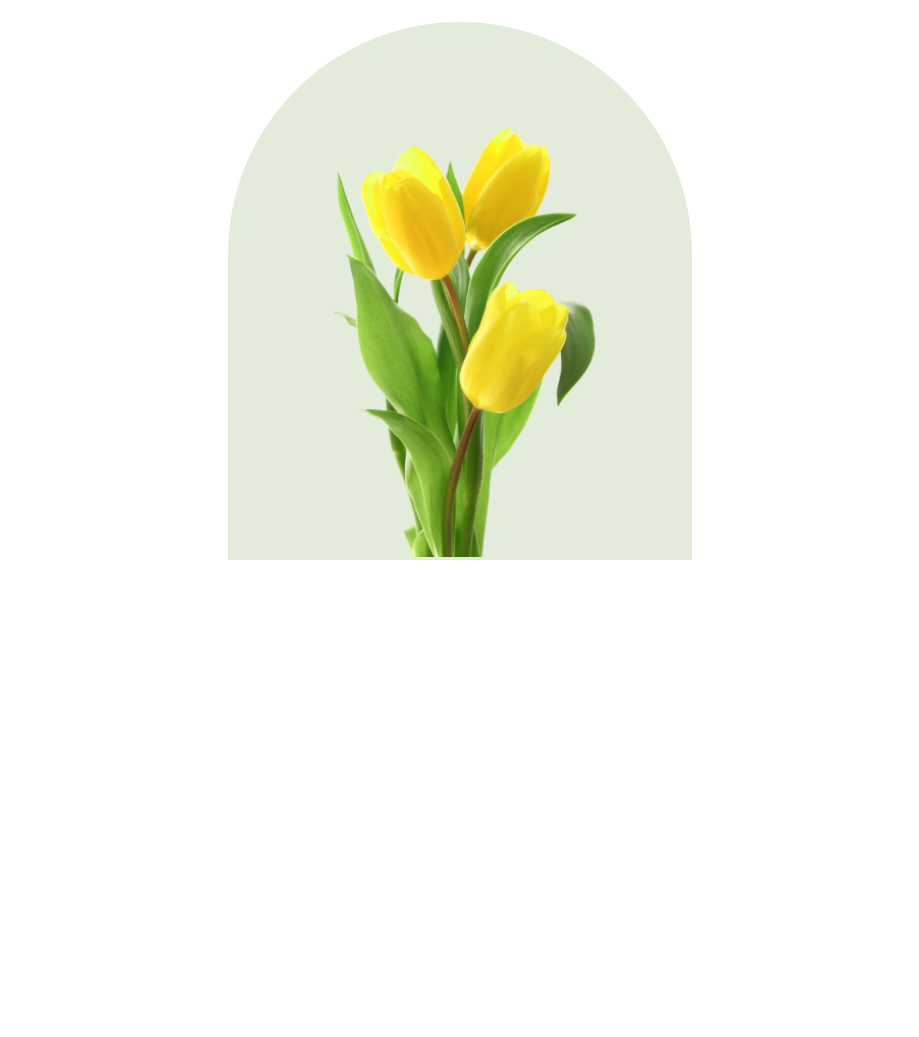
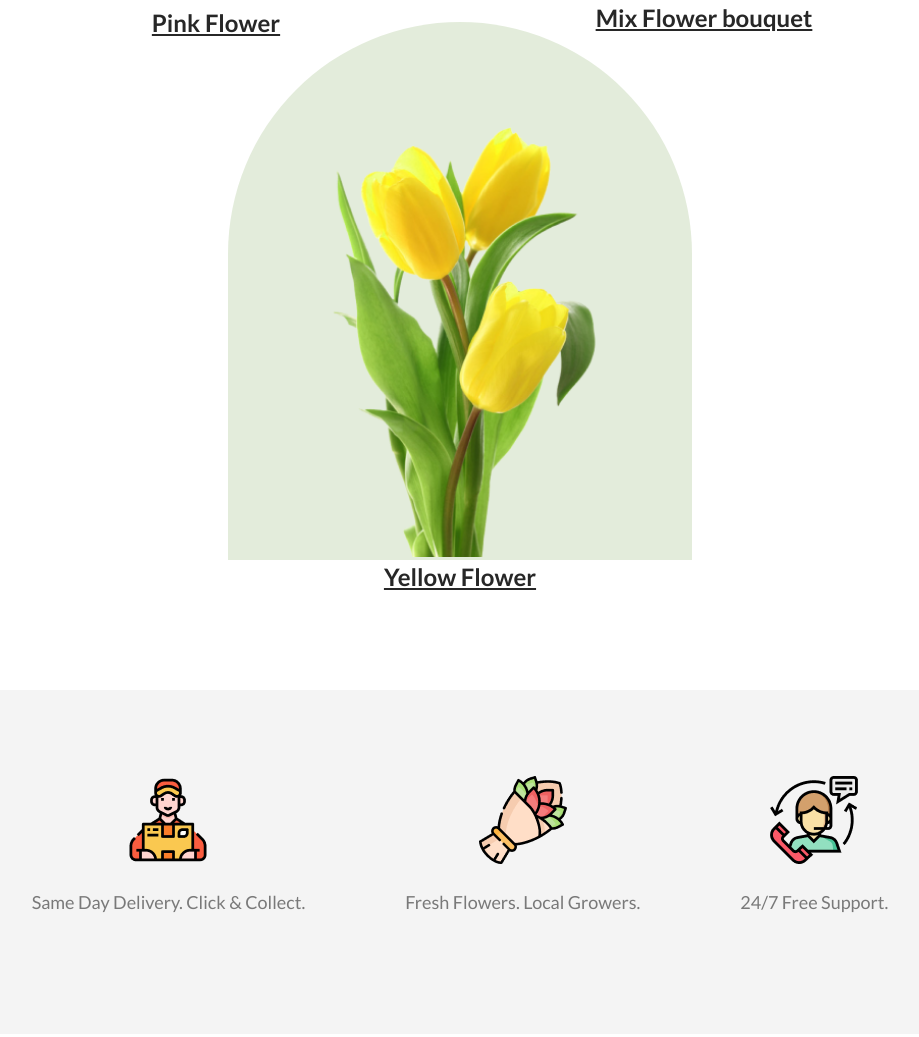
Before and after one commit to Riad-Zz/Online_Flower_Shop, a plain HTML site: page index.html in a window 1280 px wide. Shown: the part 1759-2796 px from the top of the page, without its empty margins (180-1099 px from the left). Before the commit the page ends 2449 px from the top, so only its background shows below. Drawn offline with Linux system fonts and the light colour scheme.

Commit message:
feat:added 'out commitment section' and minor alignment fixed

```diff
--- a/Styles/style.css
+++ b/Styles/style.css
@@ -142,6 +142,17 @@ header {
     width: auto;
     height: 480px;
 }
+.flower-name{
+    margin-top: 20px;
+    color: rgba(39, 39, 39, 1);
+    font-size:1.5rem ;
+    font-weight: 700;
+    text-decoration: underline;
+    cursor: pointer;
+}
+.flower-name-3{
+    margin-top: 2px;
+}
  .flwr-1{
     padding-top: 45px;
  }
@@ -163,11 +174,30 @@ header {
     background-color: rgba(71, 125, 17, 0.15);
  }
 
+/*Commitment-section Style*/
+.Commitment-section{
+    background-color: rgba(39, 39, 39, 0.05);
+    display: flex;
+    justify-content: center;
+    /* align-content: center; */
+    padding-top: 86px;
+    padding-bottom: 86px;
+    gap: 100px;
+    margin-bottom: 120px;
+    border: none;
+    border-radius: 8px;
+    text-align: center;
+}
+.item img{
+    margin-bottom: 24px;
+}
+
 /*responsibleness for Mobile(Small Device)*/
 @media screen and (max-width: 576px) {
   .navigation-bar,
   .nav-items,
-  .banner-section {
+  .banner-section,
+  .Commitment-section {
     flex-direction: column;
     gap: 30px;
     align-items: center;
@@ -190,6 +220,7 @@ header {
   .flower-container{
     flex-direction: column;
     align-items: center;
+    gap: 40px;
   }
   .flower-description{
     width: 100%;
@@ -228,4 +259,10 @@ header {
   .banner-description{
     padding-left: 0px;
   }
+  .flower-container{
+    gap: 40px;
+  }
+  .Commitment-section{
+    max-width: 90%;
+  }
 }
--- a/index.html
+++ b/index.html
@@ -53,15 +53,34 @@
         <div class="flower-container">
           <div class="flower flower-1">
             <img src="Assets/pngwing 6.png" alt="Pink Flower image" class="flwr-1" />
+            <p class="flower-name">Pink Flower</p>
           </div>
+
           <div class="flower flower-2">
             <img src="Assets/pngwing 5.png" alt="Mix Flower bouquet" class="flwr-2" id="flower-img2"/>
+            <p class="flower-name">Mix Flower bouquet</p>
           </div>
           <div class="flower flower-3">
             <img src="Assets/pngwing 7.png"alt="Yellow Flower" class="flwr-3"/>
+            <p class="flower-name flower-name-3">Yellow Flower</p>
           </div>
         </div>
       </section>
+      <!-- Our Commitment Section -->
+       <section class="Commitment-section max-width">
+            <div class="item">
+                <img src="Assets/Group 57.png" alt="Delivery man image">
+                <p class="description">Same Day Delivery. Click & Collect.</p>
+            </div>
+            <div class="item">
+                <img src="Assets/Group 58.png" alt="Delivery man image">
+                <p class="description">Fresh Flowers. Local Growers.</p>
+            </div>
+            <div class="item">
+                <img src="Assets/Group 59.png" alt="Delivery man image">
+                <p class="description">24/7 Free Support.</p>
+            </div>
+       </section>
     </main>
   </body>
 </html>
```
